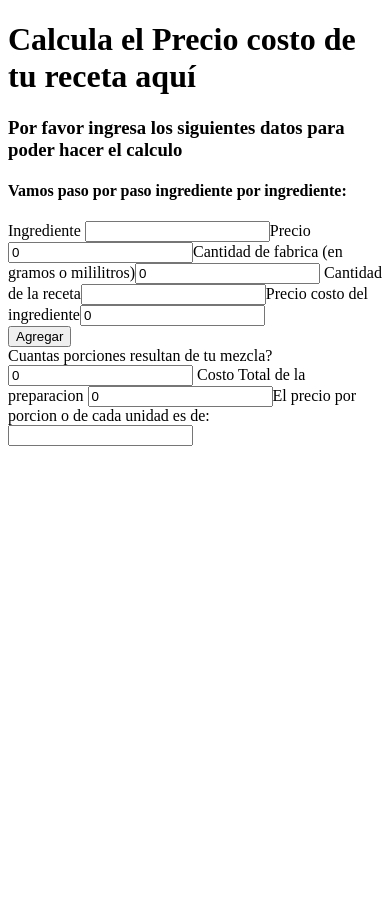
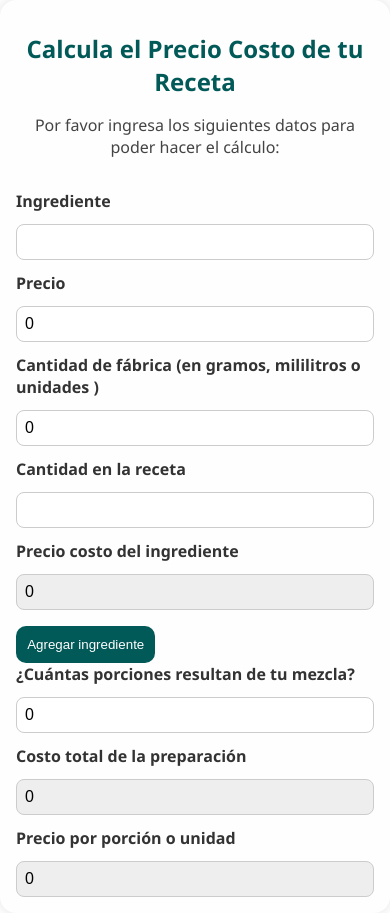
Before and after one commit to Xgsusbrx/tuRecetaApp, a React (Vite) app: page / in a window 390 px wide. Before the commit the page ends 844 px from the top, so only its background shows below. Built offline with nearby package versions, Linux system fonts and the light colour scheme.

Commit message:
agg estilos y responsive

```diff
--- /dev/null
+++ b/src/TuRecetaApp.css
@@ -0,0 +1,82 @@
+/* TuRecetaApp.css */
+body {
+  margin: 0;
+  font-family: "Segoe UI", Tahoma, Geneva, Verdana, sans-serif;
+  background-color: #fdfdfd;
+  color: #333;
+  justify-content: center;
+  display: grid;
+
+
+}
+
+.app-container {
+  max-width: 600px;
+  margin: 0 auto;
+  padding: 2rem;
+  background-color: #fefefe;
+  border-radius: 16px;
+  box-shadow: 0 0 10px rgba(0, 0, 0, 0.1);
+}
+
+.titulo {
+  text-align: center;
+  color: #015958;
+  font-size: 1.8rem;
+  margin-bottom: 1rem;
+}
+
+.descripcion {
+  text-align: center;
+  margin-bottom: 2rem;
+  color: #444;
+}
+
+.formulario,
+.resultados {
+  display: flex;
+  flex-direction: column;
+  gap: 0.75rem;
+}
+
+input {
+  padding: 0.5rem;
+  border: 1px solid #ccc;
+  border-radius: 8px;
+  font-size: 1rem;
+}
+
+input:read-only {
+  background-color: #eee;
+}
+
+label {
+  font-weight: 600;
+  color: #333;
+}
+
+.boton {
+  margin-top: 1rem;
+  padding: 0.7rem;
+  background-color: #015958;
+  color: white;
+  border: none;
+  border-radius: 10px;
+  cursor: pointer;
+  transition: background 0.3s ease;
+}
+
+.boton:hover {
+  background-color: #008F8C;
+}
+
+/* Responsive */
+@media (max-width: 500px) {
+  .app-container {
+    padding: 1rem;
+  }
+
+  .titulo {
+    font-size: 1.5rem;
+  }
+}
--- a/src/TuRecetaApp.jsx
+++ b/src/TuRecetaApp.jsx
@@ -1,4 +1,5 @@
 import { useState } from "react";
+import "./TuRecetaApp.css"; // Asegurate de importar el archivo CSS
 
 export const TuRecetaApp = () => {
   const [ingrediente, setIngrediente] = useState("");
@@ -9,73 +10,85 @@ export const TuRecetaApp = () => {
   const [precioCostoTotal, setPrecioCostoTotal] = useState(0);
 
   const precioCosto =
-  cantidadFabrica > 0 ? (precio / cantidadFabrica) * cantidadReceta: 0
+    cantidadFabrica > 0 ? (precio / cantidadFabrica) * cantidadReceta : 0;
 
-
-  const precioUnidad =
-  (precioCostoTotal/unidades)
+  const precioUnidad = precioCostoTotal / unidades;
 
   const aggIngrediente = () => {
     setPrecioCostoTotal(precioCostoTotal + precioCosto);
-   setIngrediente('');
-   setPrecio(0);
-   setCantidadFabrica (0);
-   setCantidadReceta(0);
+    setIngrediente("");
+    setPrecio(0);
+    setCantidadFabrica(0);
+    setCantidadReceta(0);
+  };
 
+  const onSubmit = (e) => {
+    e.preventDefault();
+    setIngrediente("");
+    setPrecio("");
+    setCantidadFabrica("");
+    setCantidadReceta("");
   };
-  const onSubmit = () =>{
-
-    setIngrediente('')
-  setPrecio('');
-    setCantidadFabrica('');
-    setCantidadReceta('');
-  }
 
   return (
-    <>
-      <h1>Calcula el Precio costo de tu receta aquí</h1>
+    <div className="app-container">
+      <h1 className="titulo">Calcula el Precio Costo de tu Receta</h1>
 
-      <h3>
-        Por favor ingresa los siguientes datos para poder hacer el calculo
-      </h3>
-      <h4>Vamos paso por paso ingrediente por ingrediente: </h4>
+      <p className="descripcion">
+        Por favor ingresa los siguientes datos para poder hacer el cálculo:
+      </p>
 
-      <form onSubmit={onSubmit}
-    >
-        <label>Ingrediente </label>
-        <input type="text" value={ingrediente} onChange={(e) => setIngrediente(e.target.value)}></input>
-        <label>Precio </label>
+      <form className="formulario" onSubmit={onSubmit}>
+        <label>Ingrediente</label>
+        <input
+          type="text"
+          value={ingrediente}
+          onChange={(e) => setIngrediente(e.target.value)}
+        />
+
+        <label>Precio</label>
         <input
           type="number"
           value={precio}
-          onChange={(event) => setPrecio(Number(event.target.value))}
-        ></input>
-        <label>Cantidad de fabrica (en gramos o mililitros)</label>
+          onChange={(e) => setPrecio(Number(e.target.value))}
+        />
+
+        <label>Cantidad de fábrica (en gramos, mililitros o unidades )</label>
         <input
           type="number"
           value={cantidadFabrica}
-          onChange={(event) => setCantidadFabrica(Number(event.target.value))}
-        ></input>
-        <label> Cantidad de la receta</label>
+          onChange={(e) => setCantidadFabrica(Number(e.target.value))}
+        />
+
+        <label>Cantidad en la receta</label>
         <input
           type="number"
           value={cantidadReceta}
-          onChange={(event) => setCantidadReceta(Number(event.target.value))}
-        ></input>
+          onChange={(e) => setCantidadReceta(Number(e.target.value))}
+        />
+
         <label>Precio costo del ingrediente</label>
-        <input type="number" value={precioCosto} readOnly></input>
+        <input type="number" value={precioCosto} readOnly />
       </form>
-      <button onClick={aggIngrediente}>Agregar </button>
-      <br></br>
-      <label>Cuantas porciones resultan de tu mezcla?</label>
-      <input type="number" value={unidades} onChange={(e) => setUnidades(Number(e.target.value)) }></input>
 
-      <label> Costo Total de la preparacion </label>
-      <input readOnly value={precioCostoTotal}></input>
+      <button className="boton" onClick={aggIngrediente}>
+        Agregar ingrediente
+      </button>
 
-      <label>El precio por porcion o de cada unidad es de:
-      </label>
-      <input type="number" value={precioUnidad}></input>
-    </>
+      <div className="resultados">
+        <label>¿Cuántas porciones resultan de tu mezcla?</label>
+        <input
+          type="number"
+          value={unidades}
+          onChange={(e) => setUnidades(Number(e.target.value))}
+        />
+
+        <label>Costo total de la preparación</label>
+        <input type="number" value={precioCostoTotal} readOnly />
+
+        <label>Precio por porción o unidad</label>
+        <input type="number" value={precioUnidad || 0} readOnly />
+      </div>
+    </div>
   );
 };
```
